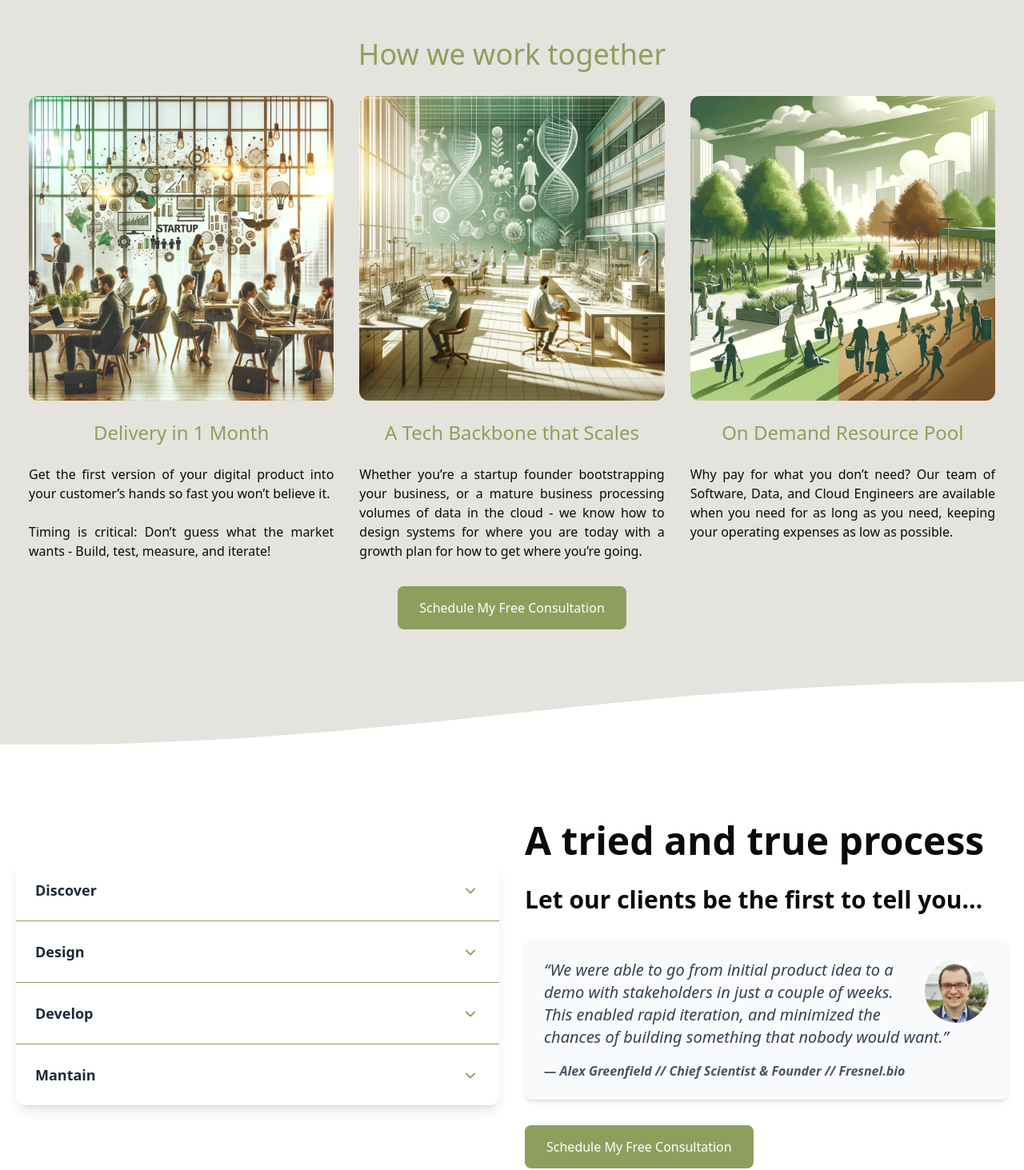
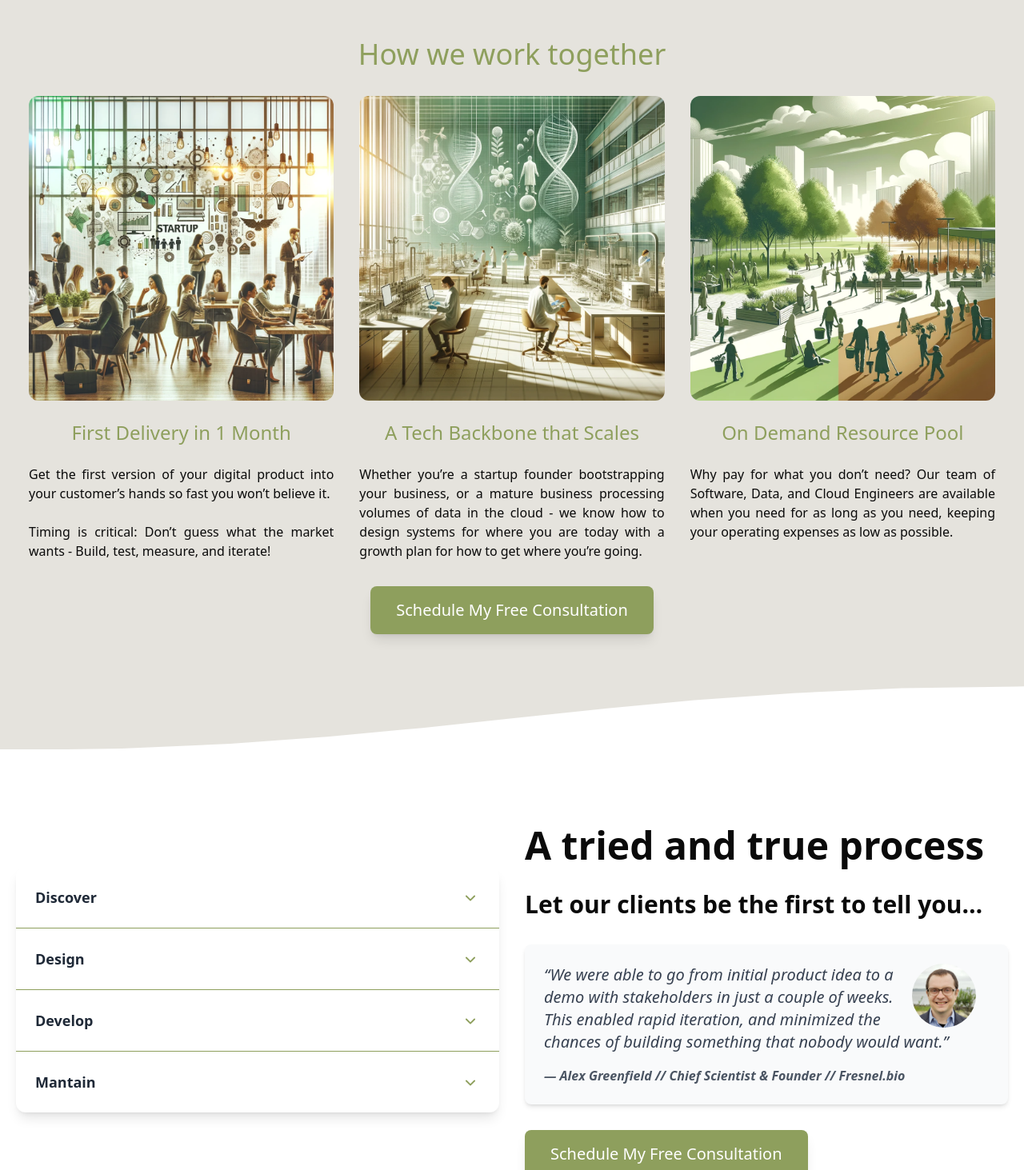
Before and after one commit to bithippie/bithippie.github.io, a Next.js app: page / in a window 1280 px wide. Shown: the part 840-2303 px from the top of the page at 80% size. Built offline with nearby package versions, Linux system fonts and the light colour scheme.

Commit message:
feat(animation): add motion library and update annimations

```diff
--- a/components/accordion.js
+++ b/components/accordion.js
@@ -3,6 +3,8 @@ import {
   DisclosureButton,
   DisclosurePanel,
 } from "@headlessui/react";
+import { AnimatePresence, easeOut, motion } from 'framer-motion'
+import { Fragment } from 'react'
 import { ChevronDownIcon } from "@heroicons/react/20/solid";
 
 export function Accordion({ accordionItems }) {
@@ -12,18 +14,36 @@ export function Accordion({ accordionItems }) {
         {accordionItems.map((item) => {
           return (
             <Disclosure key={item.key} as="div" className="p-6">
-              <DisclosureButton className="group flex w-full items-center justify-between text-left">
+              {({ open }) => (
+                <>
+                  <DisclosureButton className="group flex flex-col w-full items-center justify-between text-left">
+                    <div className="flex items-center justify-between w-full">
                       <span className="text-lg font-semibold text-gray-800 group-data-[hover]:text-gray-600">
                         {item.title}
                       </span>
                       <ChevronDownIcon className="w-6 h-6 text-moss group-data-[open]:rotate-180 duration-300" />
-              </DisclosureButton>
-              <DisclosurePanel
+                    </div>
+                  <AnimatePresence>
+                    {open && (
+                      <DisclosurePanel static as={Fragment}
                         transition
                         className="text-base text-gray-600 leading-relaxed origin-top transition duration-300 ease-out data-[closed]:-translate-y-4 data-[closed]:opacity-0"
                       >
+                        <motion.div
+                          initial={{ height: 0, opacity: 0 }}
+                          animate={{ height: 'auto', opacity: 1 }}
+                          exit={{ height: 0, opacity: 0 }}
+                          transition={{ duration: 0.2, ease: easeOut }}
+                          className="overflow-hidden"
+                        >
                           {item.text}
+                        </motion.div>
                       </DisclosurePanel>
+                    )}
+                  </AnimatePresence>
+                  </DisclosureButton>
+                </>
+              )}
             </Disclosure>
           );
         })}
--- a/components/reveal.js
+++ b/components/reveal.js
@@ -1,34 +1,15 @@
 "use client";
 
-import { useEffect, useRef, useState } from "react";
+import { motion } from 'framer-motion';
 
 export default function RevealOnScroll({ children }) {
-  const [isVisible, setIsVisible] = useState(false);
-  const ref = useRef(null);
-
-  useEffect(() => {
-    const scrollObserver = new IntersectionObserver(([entry]) => {
-      if (entry.isIntersecting) {
-        setIsVisible(true);
-        scrollObserver.unobserve(entry.target);
-      }
-    });
-
-    scrollObserver.observe(ref.current);
-
-    return () => {
-      if (ref.current) {
-        scrollObserver.unobserve(ref.current);
-      }
-    };
-  }, []);
-
-  const classes = `transition-all ease-in
-        ${isVisible ? "opacity-100 translate-y-0" : "opacity-0 translate-y-3"}`;
-
   return (
-    <div ref={ref} className={classes}>
+    <motion.div
+        initial={{ opacity: 0, y: 30 }}
+        whileInView={{ opacity: 1, y: 0 }}
+        transition={{ duration: 0.2, delay: 0.2 }}
+      >
       {children}
-    </div>
+    </motion.div>
   );
 }
--- a/components/schedule_consultation.js
+++ b/components/schedule_consultation.js
@@ -1,14 +1,18 @@
 "use client";
 
-import { Button } from "flowbite-react";
+import { motion } from 'framer-motion'
 
 export default function ScheduleConsultation() {
   return (
     <a href="/#schedule">
-      <Button className="bg-moss text-white" size="xl">
+      <motion.button
+        className="bg-moss text-white text-xl px-8 py-4 rounded-lg shadow-lg hover:shadow-xl"
+        whileHover={{ scale: 1.025 }}
+        whileTap={{ scale: 0.95 }}
+      >
         <span className="hidden sm:block">Schedule My Free Consultation</span>
         <span className="sm:hidden">Schedule A Call</span>
-      </Button>
+      </motion.button>
     </a>
   );
 }
--- a/components/sections/about.js
+++ b/components/sections/about.js
@@ -1,4 +1,8 @@
+"use client";
+
 import Divider from "@/components/divider";
+import { motion } from 'framer-motion';
+import RevealOnScroll from "@/components/reveal";
 
 export default function About({ backgroundColor }) {
   return (
@@ -8,10 +12,12 @@ export default function About({ backgroundColor }) {
     >
       <div className="container grid md:grid-cols-12 gap-8 p-8">
         <div className="md:col-span-7">
-          <img className="w-full h-auto md:pr-12" src="/globe.png" />
+          <RevealOnScroll>
+            <img className="w-full h-auto md:pr-12" src="/globe.png" />
+          </RevealOnScroll>
         </div>
         <div className="md:col-span-5 text-justify flex flex-col items-center">
-          <h2 className="text-3xl sm:text-5xl text-moss mb-12">
+          <h2 className="text-3xl sm:text-5xl md:text-2xl text-moss mb-12">
             About Our Company
           </h2>
           <p className="mb-6">
@@ -40,9 +46,21 @@ export default function About({ backgroundColor }) {
             out on LinkedIn and we can see if you’d be a good fit.
           </p>
           <a href="https://www.linkedin.com/in/bithippie" target="_blank">
-            <button className="bg-transparent text-moss border border-moss rounded py-4 px-32 hover:text-white hover:bg-moss hover:border-moss-800">
+            <motion.button
+              className="
+                bg-transparent
+                text-moss border
+                border-moss
+                px-8 py-4
+                rounded
+                shadow-lg
+                hover:shadow-xl
+              "
+              whileHover={{ scale: 1.025 }}
+              whileTap={{ scale: 0.96 }}
+            >
               Learn More
-            </button>
+            </motion.button>
           </a>
         </div>
       </div>
--- a/components/sections/footer.js
+++ b/components/sections/footer.js
@@ -6,7 +6,7 @@ export default function Footer() {
       <div className="container grid grid-cols-1 md:grid-cols-2 gap-8 px-4 text-center md:text-left">
         {/* Left section with company name and tagline */}
         <div className="flex flex-col space-y-4 items-center md:items-start">
-          <h3 className="text-4xl sm:text-5xl text-moss font-extrabold px-2 tracking-wide">
+          <h3 className="text-3xl sm:text-4xl text-moss font-extrabold px-2 tracking-wide">
             BitHippie LLC
           </h3>
           <h4 className="text-base sm:text-xl text-white opacity-80 px-2 mb-6">
@@ -15,7 +15,7 @@ export default function Footer() {
         </div>
 
         {/* Right section with Socials and Podcast */}
-        <div className="flex flex-col justify-between items-center md:items-end">
+        <div className="flex flex-col justify-between items-center md:items-start">
           <h3 className="text-3xl sm:text-4xl text-moss font-extrabold mb-4 px-2 tracking-wide">
             Join the Socials!
           </h3>
@@ -33,7 +33,7 @@ export default function Footer() {
           </p>
 
           {/* Social Media Icons */}
-          <div className="flex space-x-6 mb-6">
+          <div className="flex space-x-6 mb-6 px-2">
             <a
               href="https://www.linkedin.com/company/bithippie/"
               target="_blank"
--- a/components/sections/hero.js
+++ b/components/sections/hero.js
@@ -2,8 +2,9 @@
 
 import Divider from "@/components/divider";
 import LineDraw from "@/components/line_draw";
-import Reveal from "@/components/reveal";
+import RevealOnScroll from "@/components/reveal";
 import ScheduleConsultation from "@/components/schedule_consultation";
+import { motion } from 'framer-motion';
 
 export default function Hero() {
   return (
@@ -12,7 +13,7 @@ export default function Hero() {
       className="h-screen py-16 md:py-24 bg-hero bg-center bg-cover flex relative"
     >
       <div className="container flex flex-col items-center self-center text-center">
-        <Reveal id="revealME">
+        <RevealOnScroll>
           <h1 className="text-white text-5xl md:text-6xl">
             Helping good humans{" "}
             <span className="relative inline-block">
@@ -20,7 +21,7 @@ export default function Hero() {
               <LineDraw hasScroll={true} />
             </span>{" "}
             deliver digital products customers{" "}
-            <span className="text-old-gold">love</span>
+            <span className="text-old-gold">love!</span>
           </h1>
 
           <h2 className="text-platinum text-2xl my-8 md:text-4xl">
@@ -31,9 +32,9 @@ export default function Hero() {
           <div className="flex place-content-center">
             <ScheduleConsultation />
           </div>
-        </Reveal>
+        </RevealOnScroll>
       </div>
       <Divider curvePosition="start" backgroundColor="platinum" />
-    </section>
+    </section >
   );
 }
--- a/components/sections/how_we_work.js
+++ b/components/sections/how_we_work.js
@@ -35,7 +35,7 @@ export default function HowWeWork({ backgroundColor }) {
           {/* Quote Section */}
           <Blockquote className="my-6 bg-gray-50 rounded-lg p-6 shadow-md">
             <Avatar
-              className="float-right mb-4 sm:mb-0"
+              className="float-right mb-4 mx-4 sm:mb-0"
               rounded
               size="lg"
               img="/alex.jpeg"
--- a/components/sections/we_work_together.js
+++ b/components/sections/we_work_together.js
@@ -1,6 +1,9 @@
+"use client";
+
 import Divider from "@/components/divider";
-import Reveal from "@/components/reveal";
 import ScheduleConsultation from "@/components/schedule_consultation";
+import { motion } from 'framer-motion';
+import RevealOnScroll from "@/components/reveal";
 
 export default function WeWorkTogether({ backgroundColor }) {
   return (
@@ -13,10 +16,9 @@ export default function WeWorkTogether({ backgroundColor }) {
           How we work together
         </h2>
         <div className="grid grid-cols-1 md:grid-cols-3 gap-8 my-8 px-4 text-center">
-          <Reveal>
-            <div className="max-w-96">
+          <RevealOnScroll>
             <img src="/idea.png" className="rounded-xl m-auto" />
-              <h3 className="text-2xl text-moss my-6">Delivery in 1 Month</h3>
+            <h3 className="text-2xl text-moss my-6">First Delivery in 1 Month</h3>
             <p className="text-justify">
               Get the first version of your digital product into your
               customer’s hands so fast you won’t believe it.
@@ -25,10 +27,8 @@ export default function WeWorkTogether({ backgroundColor }) {
               Timing is critical: Don’t guess what the market wants - Build,
               test, measure, and iterate!
             </p>
-            </div>
-          </Reveal>
-          <Reveal>
-            <div className="max-w-96">
+          </RevealOnScroll>
+          <RevealOnScroll>
             <img src="/science.png" className="rounded-xl m-auto" />
             <h3 className="text-2xl text-moss my-6">
               A Tech Backbone that Scales
@@ -39,10 +39,8 @@ export default function WeWorkTogether({ backgroundColor }) {
               know how to design systems for where you are today with a growth
               plan for how to get where you’re going.
             </p>
-            </div>
-          </Reveal>
-          <Reveal>
-            <div className="max-w-96">
+          </RevealOnScroll>
+          <RevealOnScroll>
             <img src="/community.png" className="rounded-xl m-auto" />
             <h3 className="text-2xl text-moss my-6">
               On Demand Resource Pool
@@ -52,8 +50,7 @@ export default function WeWorkTogether({ backgroundColor }) {
               Cloud Engineers are available when you need for as long as you
               need, keeping your operating expenses as low as possible.
             </p>
-            </div>
-          </Reveal>
+          </RevealOnScroll>
         </div>
         <div className="flex flex-col items-center">
           <ScheduleConsultation />
--- a/package.json
+++ b/package.json
@@ -14,6 +14,7 @@
     "@heroicons/react": "^2.2.0",
     "@splidejs/react-splide": "^0.7.12",
     "flowbite-react": "^0.10.2",
+    "motion": "^11.15.0",
     "next": "15.0.2",
     "react": "18.3.1",
     "react-dom": "18.3.1",
```
Also changed, not shown: 2 other files (tests, documents, lock files or other folders). Lines whose indentation alone changed are shown as unchanged.
